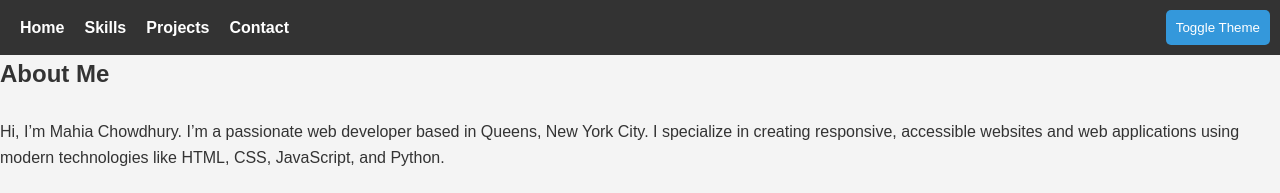
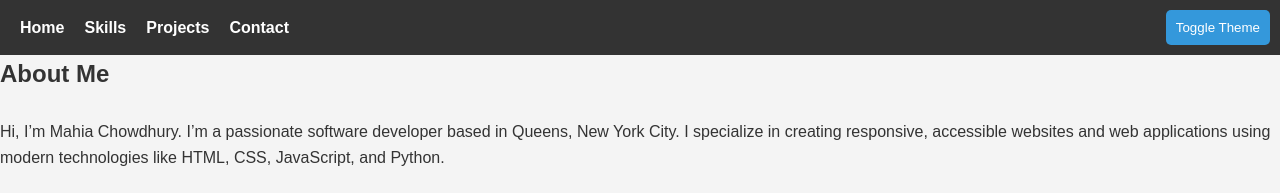
Before and after one commit to Mahia-Chowdhury-Projects/portfolioproject, a plain HTML site: page PortfolioProject/about.html in a window 1280 px wide. Shown: the top 193 px of the page. Drawn offline with Linux system fonts and the light colour scheme.

Commit message:
Update about.html
fixed the formatting and also added the toggle button javascript

```diff
--- a/PortfolioProject/about.html
+++ b/PortfolioProject/about.html
@@ -25,7 +25,7 @@
             <h2>About Me</h2>
             <br>
 
-            <p>Hi, I’m Mahia Chowdhury. I’m a passionate web developer based in Queens, New York City. I specialize in creating responsive, accessible websites and web applications using modern technologies like HTML, CSS, JavaScript, and Python.</p>
+            <p>Hi, I’m Mahia Chowdhury. I’m a passionate software developer based in Queens, New York City. I specialize in creating responsive, accessible websites and web applications using modern technologies like HTML, CSS, JavaScript, and Python.</p>
             <br>
             <p>I am currently pursuing my degree in Computer Science at Williams College, with a focus on artificial intelligence, data science, and machine learning. I am also the co-chair of the Computer Science Club, where I help organize events and initiatives that promote diversity in tech.</p>
             <br>
```
